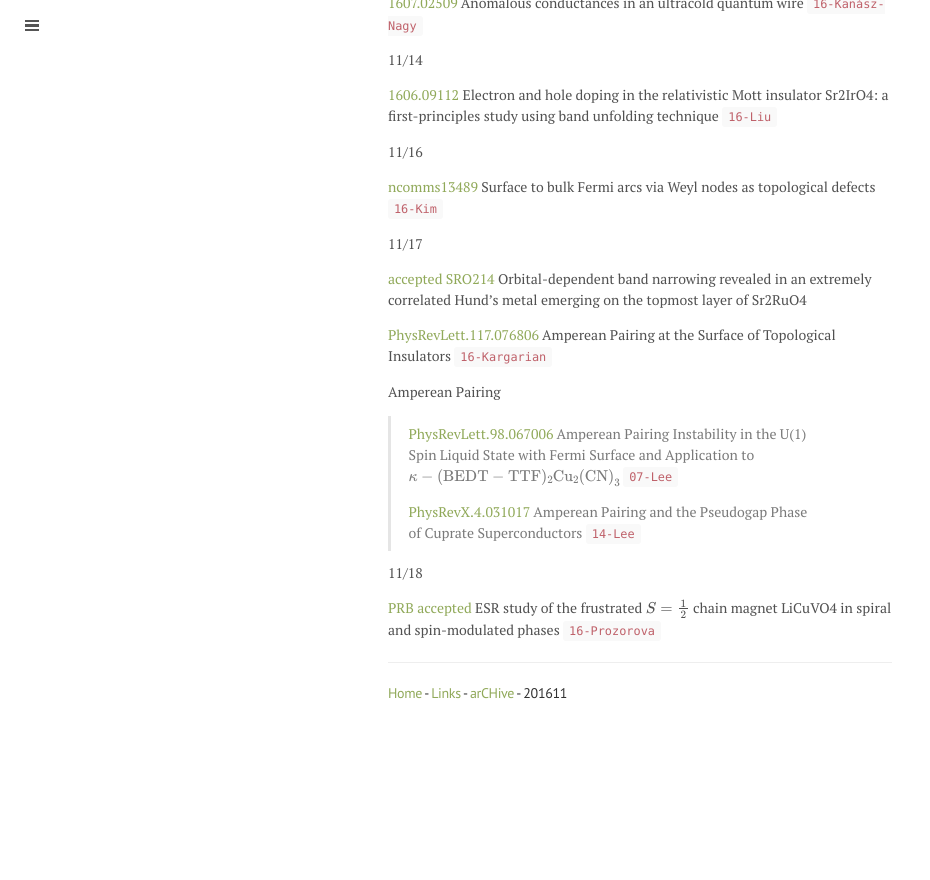
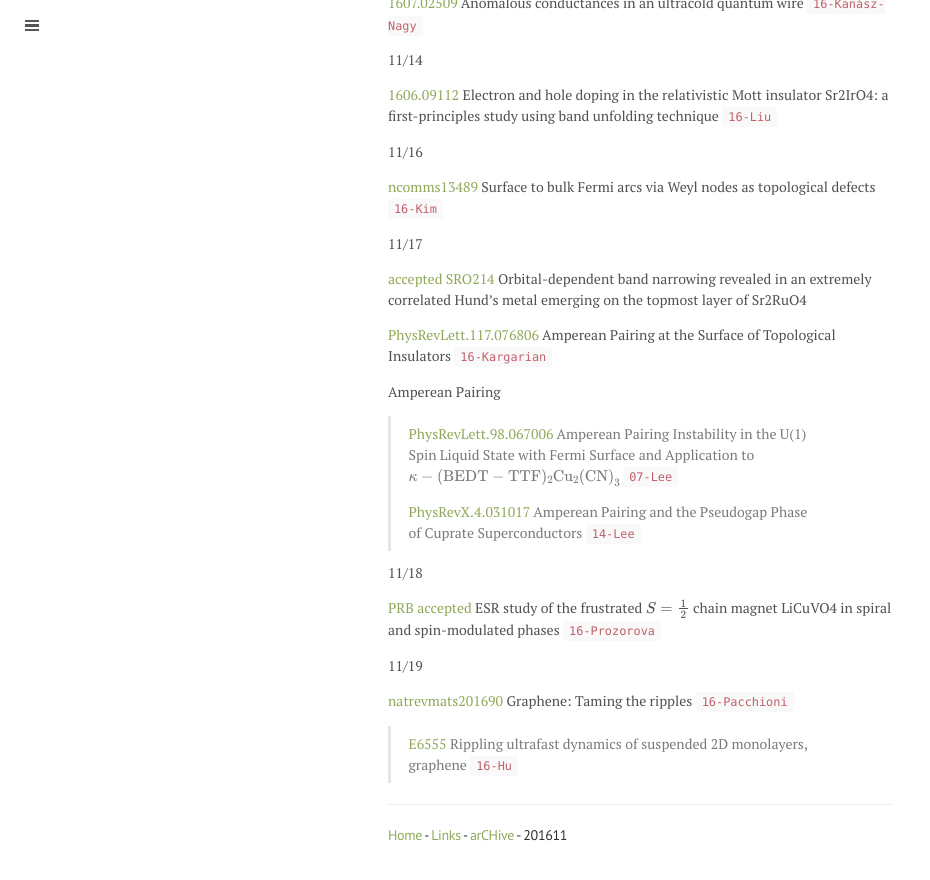
Before and after one commit to qkrwlsghdcjsworlt/work, a Jekyll site: the page built from 201611.md, in a window 1280 px wide and 900 px high, scrolled down 2962 px. Shown: the top 880 px of the window, without its empty margins (0-930 px from the left). Built offline with Jekyll 4.4.1, drawn with Linux system fonts in a browser that asks for light colours; formulas are drawn with MathJax 3; before the commit the page ends 3721 px from its top, so only the background shows below that.

Commit message:
“update”

```diff
--- a/201611.md
+++ b/201611.md
@@ -144,6 +144,13 @@ to \\( \kappa - (\mathrm{BEDT-TTF})_2 \mathrm{Cu}_2 \mathrm{(CN)}_3\\)
 
 [PRB accepted](http://journals.aps.org/prb/accepted/03075OeaDed1df3571ee1267c531f666662ee2c7f) ESR study of the frustrated \\( S=\frac{1}{2} \\) chain magnet LiCuVO4 in spiral and spin-modulated phases `16-Prozorova`
 
+11/19
+
+[natrevmats201690](http://www.nature.com/articles/natrevmats201690) Graphene: Taming the ripples `16-Pacchioni`
+
+>
+[E6555](http://www.pnas.org/content/113/43/E6555) Rippling ultrafast dynamics of suspended 2D monolayers, graphene `16-Hu`
+
 
 
 
```
